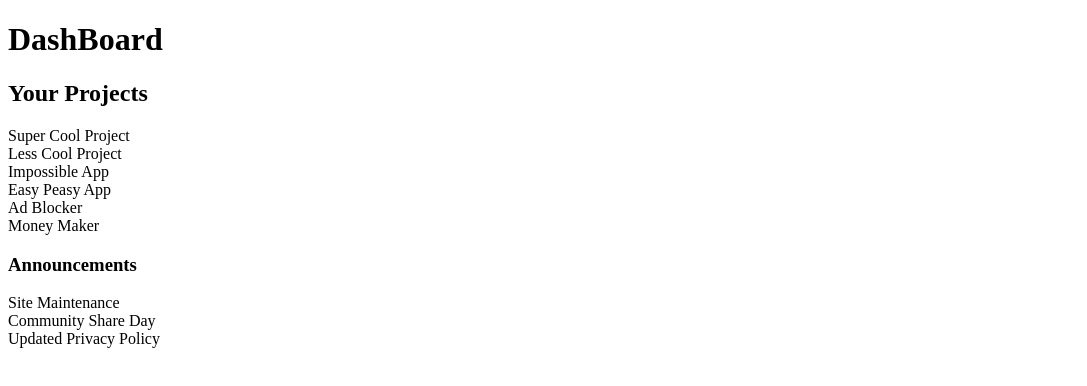
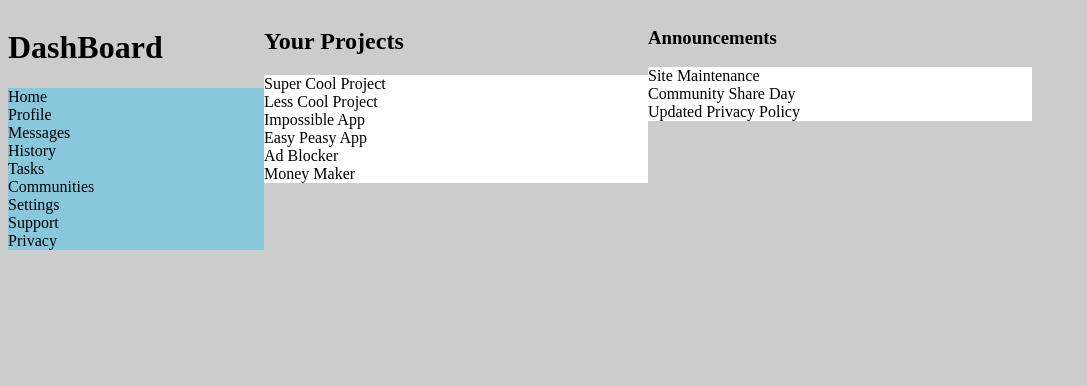
Before and after one commit to tptheautis/Admin-Dashboard, a plain HTML site: page index.html in a window 1280 px wide. Shown: the whole page, without its empty margins (0-1087 px from the left). Drawn offline with Linux system fonts and the light colour scheme.

Commit message:
more containers for grid

```diff
--- a/index.html
+++ b/index.html
@@ -8,7 +8,20 @@
     <title>Admin Dashboard</title>
 </head>
 <body>
+    <div class="mainContainer">
+        <div class="sidebarContainer">
             <h1>DashBoard</h1>
+            <div class="sidebar">Home</div>
+            <div class="sidebar">Profile</div>
+            <div class="sidebar">Messages</div>
+            <div class="sidebar">History</div>
+            <div class="sidebar">Tasks</div>
+            <div class="sidebar">Communities</div>
+            <div class="sidebar">Settings</div>
+            <div class="sidebar">Support</div>
+            <div class="sidebar">Privacy</div>
+        </div>
+        <div class="projectsContainer">
             <h2>Your Projects</h2>
             <div class="projects">Super Cool Project</div>
             <div class="projects">Less Cool Project</div>
@@ -16,9 +29,13 @@
             <div class="projects">Easy Peasy App</div>
             <div class="projects">Ad Blocker</div>
             <div class="projects">Money Maker</div>
+        </div>
+        <div class="announcementsContainer">
             <h3>Announcements</h3>
             <div class="announcements">Site Maintenance</div>
             <div class="announcements">Community Share Day</div>
             <div class="announcements">Updated Privacy Policy</div>
+        </div>
+    </div>
 </body>
 </html>
--- a/style.css
+++ b/style.css
@@ -0,0 +1,29 @@
+body {
+    height: 100vh;
+    width: 100vw;
+    background-color: #cccccc;
+}
+
+.mainContainer {
+    display: grid;
+    height: 100%;
+    width: 100%;
+    grid-template-columns: 20% 30% 30% 20%;
+    grid-template-rows: 1fr 30% 30% 30%;
+}
+
+.sidebarContainer {
+
+}
+
+.sidebar {
+    background-color: #88c7dc;
+}
+
+.projects {
+    background-color: white;
+}
+
+.announcements {
+    background-color: white;
+}
```
Lines whose indentation alone changed are shown as unchanged.
